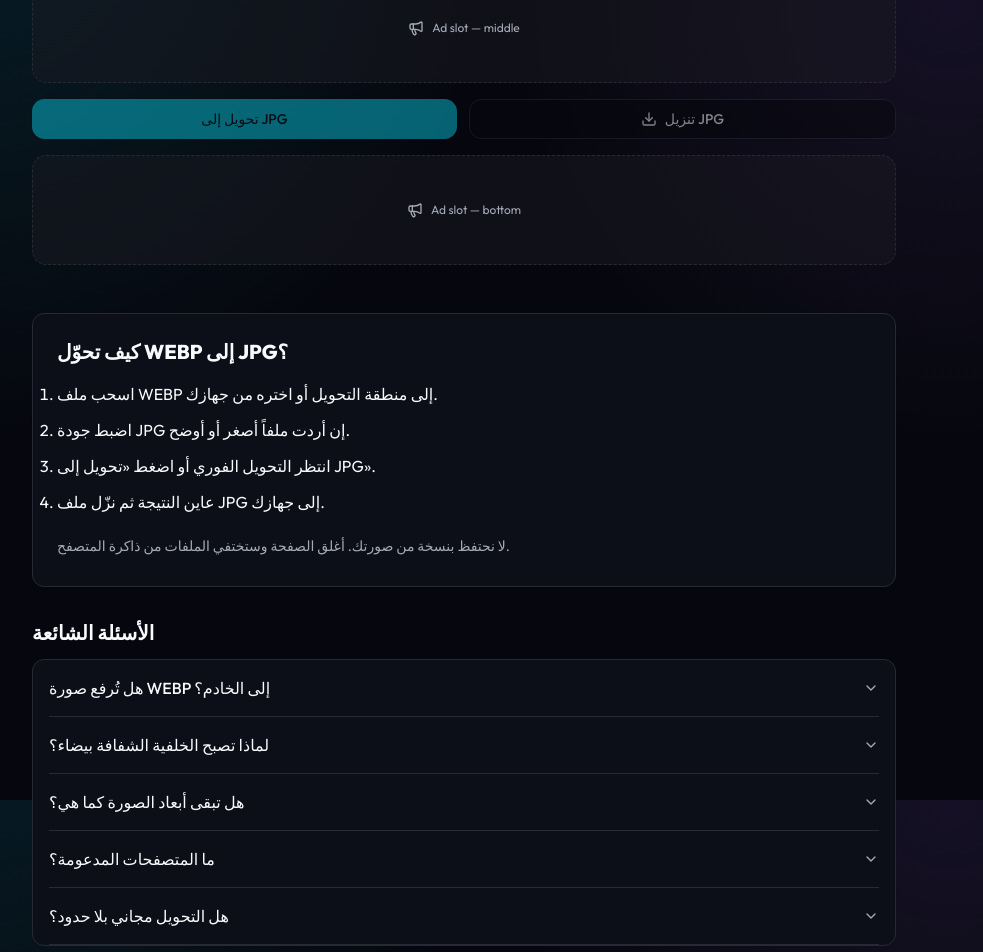
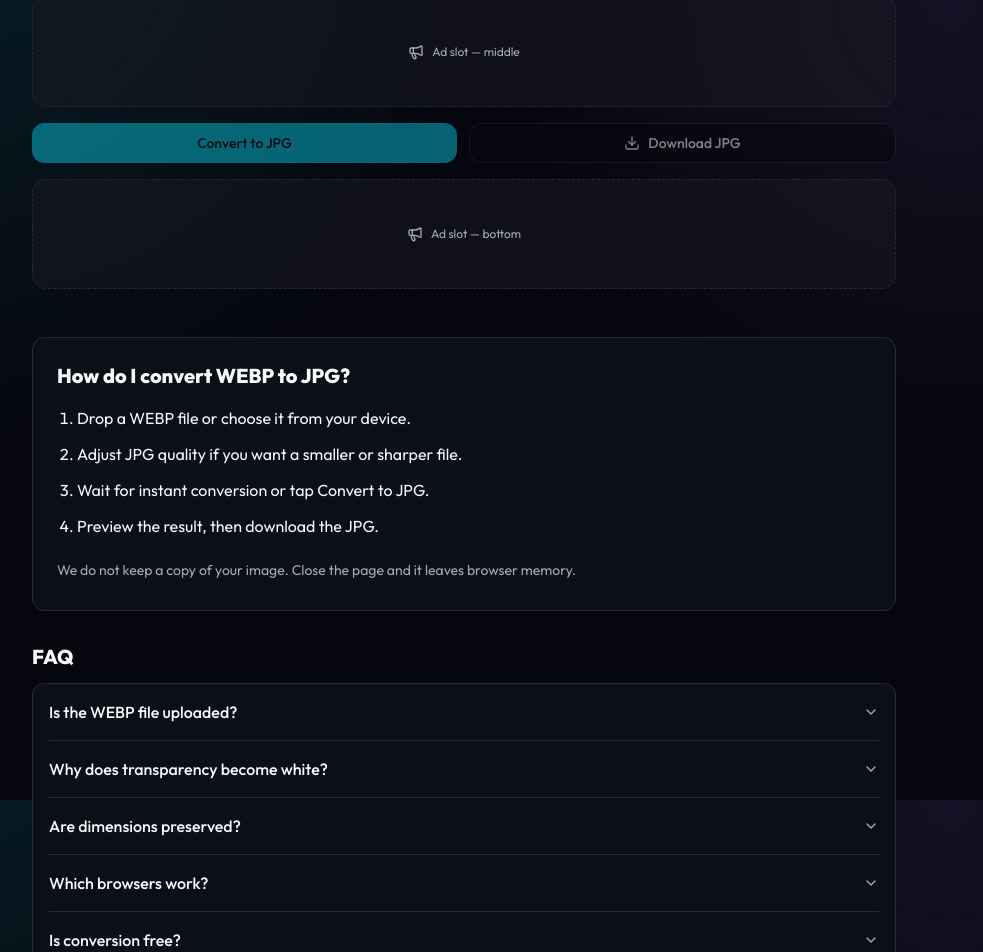
Before and after one commit to abanoubroshdy/qvi-platform, a Next.js app: page /tools/webp-to-jpg in a window 1280 px wide. Shown: the part 800-1752 px from the top of the page, without its empty margins (176-1159 px from the left). Built offline with nearby package versions, Linux system fonts and the light colour scheme; no server answers.

Commit message:
Localize QVI free tools and waitlist into English.
Match the product-first English brand on compressor, WEBP, PNG-to-PDF, and QR pages, and replace the waitlist form with a persistent on-device success state.

Co-authored-by: abanoubroshdy <abanoubroshdy@gmail.com>

```diff
--- a/app/tools/image-compressor/page.tsx
+++ b/app/tools/image-compressor/page.tsx
@@ -3,9 +3,9 @@ import { ToolPage } from "@/components/ToolPage";
 import { ImageCompressor } from "@/components/tools/ImageCompressor";
 import { siteConfig } from "@/lib/site";
 
-const pageTitle = "ضغط الصور أونلاين مجاناً بدون رفع";
+const pageTitle = "Free Image Compressor — No Upload";
 const pageDescription =
-  "اضغط صور JPG و PNG و WEBP مباشرة من المتصفح. الأداة مجانية، فورية، ولا ترفع ملفاتك إلى أي خادم.";
+  "Compress JPG, PNG, and WEBP in your browser. Free, instant, and your files never leave your device.";
 
 export function generateMetadata(): Metadata {
   return {
@@ -16,7 +16,7 @@ export function generateMetadata(): Metadata {
       title: pageTitle,
       description: pageDescription,
       url: `${siteConfig.url}/tools/image-compressor`,
-      locale: "ar_AR",
+      locale: "en_US",
       type: "article",
     },
   };
@@ -24,47 +24,45 @@ export function generateMetadata(): Metadata {
 
 const faqs = [
   {
-    question: "هل تُرفع الصورة إلى الخادم عند الضغط؟",
+    question: "Is my image uploaded to a server?",
     answer:
-      "لا. أداة ضغط الصور في QVI تعمل بالكامل داخل متصفحك باستخدام مكتبة ضغط محلية. الصورة لا تُرسل إلى خوادمنا ولا تُخزَّن لدينا.",
+      "No. QVI’s image compressor runs entirely in your browser with a local compression library. The file is not sent to our servers and is not stored.",
   },
   {
-    question: "ما صيغ الصور المدعومة؟",
-    answer: "يمكنك ضغط ملفات JPG و JPEG و PNG و WEBP و BMP. بعد الضغط يمكنك تنزيل النتيجة فوراً إلى جهازك.",
+    question: "Which formats are supported?",
+    answer: "JPG, JPEG, PNG, WEBP, and BMP. After compression you can download the result immediately.",
   },
   {
-    question: "هل تنخفض جودة الصورة بعد الضغط؟",
+    question: "Will quality drop after compression?",
     answer:
-      "يمكنك التحكم بالجودة عبر شريط النسبة. القيمة 80٪ توازن جيد بين الحجم والوضوح لمعظم الصور. خفّض النسبة إذا احتجت ملفاً أصغر، أو ارفعها إذا كان الوضوح أولوية.",
+      "You control quality with the slider. 80% is a solid default. Lower it for a smaller file, or raise it if sharpness matters more.",
   },
   {
-    question: "هل الأداة مجانية بدون حدود؟",
-    answer:
-      "نعم. لا تحتاج إلى تسجيل حساب، ولا توجد حدود يومية للضغط. يمكنك استخدام الأداة كلما احتجت ذلك.",
+    question: "Is it free with no limits?",
+    answer: "Yes. No account, no daily cap. Use it whenever you need it.",
   },
   {
-    question: "هل تعمل على الجوال؟",
-    answer:
-      "نعم. الصفحة متجاوبة وتعمل على الهواتف والأجهزة اللوحية والحواسيب. اختر الصورة من الاستوديو أو أسقطها إن كنت على حاسوب.",
+    question: "Does it work on mobile?",
+    answer: "Yes. The page is responsive on phones, tablets, and desktops. Pick from the camera roll or drop a file on a computer.",
   },
 ];
 
 const howToSteps = [
-  "اختر صورة من جهازك أو اسحبها إلى منطقة الرفع.",
-  "اضبط شريط الجودة حسب الحجم الذي تحتاجه.",
-  "انتظر الضغط الفوري أو اضغط زر «ضغط الصورة».",
-  "قارن الحجم الأصلي بالحجم الجديد ثم نزّل النتيجة.",
+  "Choose an image or drop it on the upload area.",
+  "Set the quality slider for the size you need.",
+  "Wait for instant compression or tap Compress image.",
+  "Compare original vs compressed size, then download.",
 ];
 
 export default function ImageCompressorPage() {
   return (
     <ToolPage
-      category="أدوات الصور"
-      title="ضغط الصور أونلاين بدون رفع"
-      description="قلّل حجم صورك خلال ثوانٍ مع الإبقاء على الوضوح المناسب للنشر أو الإرسال. المعالجة تتم على جهازك فقط للحفاظ على خصوصيتك."
-      howToTitle="كيف تضغط صورة بهذه الأداة؟"
+      category="Image tools"
+      title="Compress images online — no upload"
+      description="Shrink photos in seconds while keeping enough detail to share or send. Processing stays on your device."
+      howToTitle="How do I compress an image?"
       howToSteps={howToSteps}
-      howToNote="لا نحتفظ بنسخ من صورك، ولا نطلب صلاحيات حساب. أغلق الصفحة متى شئت وستختفي الملفات من ذاكرة المتصفح."
+      howToNote="We do not keep copies of your photos and we do not ask for an account. Close the tab and the files leave browser memory."
       faqs={faqs}
       jsonLdName="Image Compressor | QVI"
       canonicalPath="/tools/image-compressor"
--- a/app/tools/png-to-pdf/page.tsx
+++ b/app/tools/png-to-pdf/page.tsx
@@ -3,9 +3,9 @@ import { ToolPage } from "@/components/ToolPage";
 import { PngToPdf } from "@/components/tools/PngToPdf";
 import { siteConfig } from "@/lib/site";
 
-const pageTitle = "تحويل PNG إلى PDF أونلاين بدون رفع";
+const pageTitle = "Convert PNG to PDF Online — No Upload";
 const pageDescription =
-  "حوّل صور PNG إلى ملف PDF جاهز للمشاركة أو الطباعة من المتصفح. يمكنك دمج عدة صور، والمعالجة محلية بالكامل.";
+  "Turn PNG images into a PDF for sharing or print, entirely in your browser. Merge several images, with fully local processing.";
 
 export function generateMetadata(): Metadata {
   return {
@@ -16,7 +16,7 @@ export function generateMetadata(): Metadata {
       title: pageTitle,
       description: pageDescription,
       url: `${siteConfig.url}/tools/png-to-pdf`,
-      locale: "ar_AR",
+      locale: "en_US",
       type: "article",
     },
   };
@@ -24,47 +24,43 @@ export function generateMetadata(): Metadata {
 
 const faqs = [
   {
-    question: "هل يُرفع ملف PNG إلى الخادم؟",
-    answer:
-      "لا. الأداة تستخدم مكتبة pdf-lib داخل المتصفح لإنشاء المستند محلياً. لا توجد مسارات API لرفع الصور.",
+    question: "Is the PNG uploaded to a server?",
+    answer: "No. The tool uses pdf-lib inside the browser to build the document locally. There is no upload API.",
   },
   {
-    question: "هل يمكن تحويل أكثر من صورة دفعة واحدة؟",
-    answer:
-      "نعم. اختر عدة ملفات PNG وستصبح كل صورة صفحة مستقلة في ملف PDF واحد، مع الحفاظ على ترتيب الاختيار.",
+    question: "Can I convert more than one image?",
+    answer: "Yes. Pick several PNGs and each image becomes its own page in one PDF, in the order you selected.",
   },
   {
-    question: "هل تُحفظ شفافية PNG؟",
-    answer:
-      "نعم قدر الإمكان. التضمين يتم بصيغة PNG داخل PDF، لذلك تبقى المناطق الشفافة كما هي فوق خلفية الصفحة.",
+    question: "Is PNG transparency kept?",
+    answer: "Yes where the format allows. Images are embedded as PNG inside the PDF, so transparent areas stay over the page background.",
   },
   {
-    question: "ما حجم الصفحة الناتج؟",
-    answer:
-      "تُضبط أبعاد كل صفحة حسب الصورة مع حد أقصى قريب من مقاس A4 حتى لا ينتج ملف بعرض غير عملي للعرض أو الطباعة.",
+    question: "What page size do I get?",
+    answer: "Each page follows the image, capped near A4 so the file does not become awkwardly huge to view or print.",
   },
   {
-    question: "هل أحتاج برنامجاً إضافياً؟",
-    answer: "لا. يكفي متصفح حديث. بعد التنزيل يمكنك فتح الملف بأي قارئ PDF على الجوال أو الحاسوب.",
+    question: "Do I need extra software?",
+    answer: "No. A modern browser is enough. After download, open the file in any PDF reader on phone or desktop.",
   },
 ];
 
 const howToSteps = [
-  "اسحب صورة PNG واحدة أو أكثر إلى منطقة التحويل.",
-  "راجع المصغّرات للتأكد من الملفات الصحيحة.",
-  "انتظر إنشاء PDF أو اضغط «تحويل إلى PDF».",
-  "عاين المستند داخل الصفحة ثم نزّله إلى جهازك.",
+  "Drop one or more PNG images on the conversion area.",
+  "Check the thumbnails to confirm the right files.",
+  "Wait for the PDF to build, or tap Convert to PDF.",
+  "Preview the document on the page, then download it.",
 ];
 
 export default function PngToPdfPage() {
   return (
     <ToolPage
-      category="أدوات PDF"
-      title="تحويل PNG إلى PDF بدون رفع"
-      description="اجمع صورك في مستند PDF مرتب خلال ثوانٍ. مناسب للمشاركة، والأرشفة، والطباعة، مع بقاء الملفات على جهازك."
-      howToTitle="كيف تحوّل PNG إلى PDF؟"
+      category="PDF tools"
+      title="Convert PNG to PDF — no upload"
+      description="Collect images into an ordered PDF in seconds. Useful for sharing, archiving, and print — files stay on your device."
+      howToTitle="How do I convert PNG to PDF?"
       howToSteps={howToSteps}
-      howToNote="لا نطلع على صورك ولا نخزّنها. الملف الناتج يُنشأ في المتصفح ثم يُنزَّل إليك مباشرة."
+      howToNote="We never see or store your images. The PDF is created in the browser, then downloaded to you."
       faqs={faqs}
       jsonLdName="PNG to PDF | QVI"
       canonicalPath="/tools/png-to-pdf"
--- a/app/tools/qr-generator/page.tsx
+++ b/app/tools/qr-generator/page.tsx
@@ -3,9 +3,9 @@ import { ToolPage } from "@/components/ToolPage";
 import { QrGenerator } from "@/components/tools/QrGenerator";
 import { siteConfig } from "@/lib/site";
 
-const pageTitle = "مولد رمز QR مجاني أونلاين";
+const pageTitle = "Free QR Code Generator Online";
 const pageDescription =
-  "أنشئ رمز QR لأي رابط أو نص عربي وحمّله كصورة PNG عالية الجودة. التوليد يتم على جهازك دون إرسال المحتوى إلى خادم.";
+  "Create a QR code from any link or text and download a high-quality PNG. Generation runs on your device — nothing is sent to a server.";
 
 export function generateMetadata(): Metadata {
   return {
@@ -16,7 +16,7 @@ export function generateMetadata(): Metadata {
       title: pageTitle,
       description: pageDescription,
       url: `${siteConfig.url}/tools/qr-generator`,
-      locale: "ar_AR",
+      locale: "en_US",
       type: "article",
     },
   };
@@ -24,47 +24,43 @@ export function generateMetadata(): Metadata {
 
 const faqs = [
   {
-    question: "هل يُرسل النص أو الرابط إلى الخادم؟",
-    answer:
-      "لا. رمز QR يُرسم داخل المتصفح بمكتبة qrcode. المحتوى الذي تكتبه لا يُرفع ولا يُحفظ لدينا.",
+    question: "Is my text or URL sent to a server?",
+    answer: "No. The QR code is drawn in the browser with the qrcode library. What you type is not uploaded or stored by us.",
   },
   {
-    question: "هل يدعم الرمز النصوص العربية؟",
-    answer:
-      "نعم. يمكنك إدخال روابط أو نصوص عربية أو إنجليزية. يُفضَّل إبقاء النص مختصراً ليسهل المسح.",
+    question: "Does it support Arabic or other scripts?",
+    answer: "Yes. You can encode Arabic or English text and URLs. Keep the payload short so it stays easy to scan.",
   },
   {
-    question: "ما مستوى تصحيح الخطأ المستخدم؟",
-    answer:
-      "المستوى المتوسط (M) يوازن بين سعة البيانات ومقاومة التشويه الخفيف عند الطباعة أو التصوير.",
+    question: "What error-correction level is used?",
+    answer: "Medium (M) balances data capacity with resistance to light damage when printed or photographed.",
   },
   {
-    question: "بأي صيغة يُحمَّل الرمز؟",
-    answer: "يُنزَّل كصورة PNG مربعة. يمكنك اختيار الحجم من 256 إلى 1024 بكسل حسب الاستخدام.",
+    question: "What format do I download?",
+    answer: "A square PNG. Size can be 256 to 1024 pixels depending on screen or print use.",
   },
   {
-    question: "هل أحتاج تطبيقاً لمسحه لاحقاً؟",
-    answer:
-      "معظم كاميرات الهواتف تقرأ QR مباشرة. للطباعة اختر حجماً أكبر حتى يبقى الرمز واضحاً بعد التصغير.",
+    question: "Do I need an app to scan it later?",
+    answer: "Most phone cameras read QR codes directly. For print, pick a larger size so it stays clear after shrinking.",
   },
 ];
 
 const howToSteps = [
-  "اكتب الرابط أو النص في الحقل المخصص.",
-  "اضبط حجم الصورة حسب العرض أو الطباعة.",
-  "يُنشأ الرمز فوراً، أو اضغط «إنشاء الرمز».",
-  "نزّل صورة PNG واستخدمها في موقعك أو مطبوعاتك.",
+  "Type a URL or any text in the field.",
+  "Set image size for screen or print.",
+  "The code generates instantly, or tap Create code.",
+  "Download the PNG and use it on a site or in print.",
 ];
 
 export default function QrGeneratorPage() {
   return (
     <ToolPage
-      category="أدوات QR"
-      title="مولد رمز QR بدون رفع"
-      description="حوّل أي رابط أو نص إلى رمز QR جاهز للتنزيل. مناسب لبطاقات العمل، والقوائم، وروابط المواقع، مع خصوصية كاملة."
-      howToTitle="كيف تنشئ رمز QR؟"
+      category="QR tools"
+      title="QR code generator — no upload"
+      description="Turn any link or text into a downloadable QR code. Useful for cards, menus, and site URLs, with full privacy."
+      howToTitle="How do I create a QR code?"
       howToSteps={howToSteps}
-      howToNote="لا نسجّل ما تكتبه في الحقل. أغلق الصفحة ولن يبقى أي أثر للمحتوى على خوادمنا لأنه لم يُرسل أصلاً."
+      howToNote="We do not log what you type. Close the page and nothing remains on our servers — it was never sent."
       faqs={faqs}
       jsonLdName="QR Generator | QVI"
       canonicalPath="/tools/qr-generator"
--- a/app/tools/webp-to-jpg/page.tsx
+++ b/app/tools/webp-to-jpg/page.tsx
@@ -3,9 +3,9 @@ import { ToolPage } from "@/components/ToolPage";
 import { WebpToJpg } from "@/components/tools/WebpToJpg";
 import { siteConfig } from "@/lib/site";
 
-const pageTitle = "تحويل WEBP إلى JPG أونلاين بدون رفع";
+const pageTitle = "Convert WEBP to JPG Online — No Upload";
 const pageDescription =
-  "حوّل صور WEBP إلى JPG متوافقة مع كل التطبيقات مباشرة من المتصفح. مجاني، فوري، ولا يرفع ملفاتك إلى أي خادم.";
+  "Convert WEBP images to compatible JPG files in your browser. Free, instant, and nothing is uploaded.";
 
 export function generateMetadata(): Metadata {
   return {
@@ -16,7 +16,7 @@ export function generateMetadata(): Metadata {
       title: pageTitle,
       description: pageDescription,
       url: `${siteConfig.url}/tools/webp-to-jpg`,
-      locale: "ar_AR",
+      locale: "en_US",
       type: "article",
     },
   };
@@ -24,46 +24,43 @@ export function generateMetadata(): Metadata {
 
 const faqs = [
   {
-    question: "هل تُرفع صورة WEBP إلى الخادم؟",
-    answer:
-      "لا. التحويل يتم داخل المتصفح عبر عنصر Canvas. الملف يبقى على جهازك ويُصدَّر كـ JPG محلياً دون أي مسار رفع.",
+    question: "Is the WEBP file uploaded?",
+    answer: "No. Conversion happens in the browser with Canvas. The file stays on your device and is exported as JPG locally.",
   },
   {
-    question: "لماذا تصبح الخلفية الشفافة بيضاء؟",
-    answer:
-      "صيغة JPG لا تدعم الشفافية. لذلك تُرسم الصورة على خلفية بيضاء قبل التصدير حتى لا تظهر مناطق شفافة بلون أسود غير متوقع.",
+    question: "Why does transparency become white?",
+    answer: "JPG has no alpha channel. The image is drawn on a white background so transparent areas do not turn black.",
   },
   {
-    question: "هل تبقى أبعاد الصورة كما هي؟",
-    answer: "نعم. الأداة تنسخ العرض والارتفاع كما هما، وتكتفي بتغيير الصيغة والجودة التي تختارها.",
+    question: "Are dimensions preserved?",
+    answer: "Yes. Width and height stay the same. You only change format and JPEG quality.",
   },
   {
-    question: "ما المتصفحات المدعومة؟",
-    answer:
-      "أي متصفح حديث يدعم عرض WEBP وCanvas، بما في ذلك Chrome وFirefox وSafari وEdge على الجوال والحاسوب.",
+    question: "Which browsers work?",
+    answer: "Any modern browser with WEBP and Canvas support, including Chrome, Firefox, Safari, and Edge on phone and desktop.",
   },
   {
-    question: "هل التحويل مجاني بلا حدود؟",
-    answer: "نعم. لا تحتاج إلى حساب، ولا توجد حدود يومية، ويمكنك تحويل أي عدد من الصور على جهازك.",
+    question: "Is conversion free?",
+    answer: "Yes. No account and no daily limit. Convert as many images as you need on your device.",
   },
 ];
 
 const howToSteps = [
-  "اسحب ملف WEBP إلى منطقة التحويل أو اختره من جهازك.",
-  "اضبط جودة JPG إن أردت ملفاً أصغر أو أوضح.",
-  "انتظر التحويل الفوري أو اضغط «تحويل إلى JPG».",
-  "عاين النتيجة ثم نزّل ملف JPG إلى جهازك.",
+  "Drop a WEBP file or choose it from your device.",
+  "Adjust JPG quality if you want a smaller or sharper file.",
+  "Wait for instant conversion or tap Convert to JPG.",
+  "Preview the result, then download the JPG.",
 ];
 
 export default function WebpToJpgPage() {
   return (
     <ToolPage
-      category="أدوات الصور"
-      title="تحويل WEBP إلى JPG بدون رفع"
-      description="اجعل صور WEBP متوافقة مع البرامج والمواقع التي تفضّل JPG. التحويل فوري وعلى جهازك فقط."
-      howToTitle="كيف تحوّل WEBP إلى JPG؟"
+      category="Image tools"
+      title="Convert WEBP to JPG — no upload"
+      description="Make WEBP files work in apps and sites that prefer JPG. Conversion is instant and stays on your device."
+      howToTitle="How do I convert WEBP to JPG?"
       howToSteps={howToSteps}
-      howToNote="لا نحتفظ بنسخة من صورتك. أغلق الصفحة وستختفي الملفات من ذاكرة المتصفح."
+      howToNote="We do not keep a copy of your image. Close the page and it leaves browser memory."
       faqs={faqs}
       jsonLdName="WEBP to JPG | QVI"
       canonicalPath="/tools/webp-to-jpg"
--- a/components/ToolPage.tsx
+++ b/components/ToolPage.tsx
@@ -60,7 +60,7 @@ export function ToolPage({
     "@type": "HowTo",
     name: howToTitle,
     description,
-    inLanguage: "ar",
+    inLanguage: "en",
     step: howToSteps.map((text, index) => ({
       "@type": "HowToStep",
       position: index + 1,
@@ -79,7 +79,7 @@ export function ToolPage({
       price: "0",
       priceCurrency: "USD",
     },
-    inLanguage: "ar",
+    inLanguage: "en",
     url,
   };
 
@@ -99,7 +99,7 @@ export function ToolPage({
 
       <section className="mt-12 rounded-xl border bg-card p-5 shadow-sm sm:p-6">
         <h2 className="text-xl font-extrabold">{howToTitle}</h2>
-        <ol className="mt-4 list-decimal space-y-3 pr-5 text-sm leading-8 sm:text-base">
+        <ol className="mt-4 list-decimal space-y-3 pl-5 text-sm leading-8 sm:text-base">
           {howToSteps.map((step) => (
             <li key={step}>{step}</li>
           ))}
@@ -108,7 +108,7 @@ export function ToolPage({
       </section>
 
       <section className="mt-8">
-        <h2 className="mb-3 text-xl font-extrabold">الأسئلة الشائعة</h2>
+        <h2 className="mb-3 text-xl font-extrabold">FAQ</h2>
         <Accordion type="single" collapsible className="rounded-xl border bg-card px-4 shadow-sm">
           {faqs.map((faq, index) => (
             <AccordionItem key={faq.question} value={`item-${index}`}>
--- a/components/tools/WebpToJpg.tsx
+++ b/components/tools/WebpToJpg.tsx
@@ -60,7 +60,7 @@ export function WebpToJpg() {
     } catch {
       if (current !== requestId.current) return;
       setResult(null);
-      setError("تعذر تحويل الصورة. تأكد أن الملف بصيغة WEBP صالحة.");
+      setError("Could not convert this image. Make sure the file is a valid WEBP.");
     } finally {
       if (current === requestId.current) setIsConverting(false);
     }
@@ -71,7 +71,7 @@ export function WebpToJpg() {
     if (!next) return;
 
     if (!isWebp(next)) {
-      setError("الصيغة غير مدعومة. اختر ملفاً بصيغة WEBP.");
+      setError("Unsupported format. Choose a WEBP file.");
       return;
     }
 
@@ -101,27 +101,27 @@ export function WebpToJpg() {
     <ToolLayout
       accept="image/webp,.webp"
       onFiles={onFiles}
-      actionLabel="تحويل إلى JPG"
+      actionLabel="Convert to JPG"
       onAction={() => file && convert(file, quality)}
       actionDisabled={!file}
       actionLoading={isConverting}
-      downloadLabel="تنزيل JPG"
+      downloadLabel="Download JPG"
       onDownload={() => {
         if (!result || !file) return;
         const baseName = file.name.replace(/\.[^.]+$/, "");
         downloadBlob(result, `${baseName}.jpg`);
       }}
       downloadDisabled={!result || isConverting}
-      dropTitle="اسحب صورة WEBP هنا أو اضغط للاختيار"
-      dropHint="التحويل يتم داخل المتصفح عبر Canvas. لا يُرفع الملف إلى أي خادم."
+      dropTitle="Drop a WEBP image here or click to choose"
+      dropHint="Conversion uses Canvas in your browser. Nothing is uploaded."
       error={error}
       extra={
         <div className="rounded-xl border bg-card p-4 shadow-sm">
           <div className="mb-3 flex items-center justify-between gap-3">
             <Label htmlFor="jpg-quality" className="text-sm font-bold">
-              جودة JPG
+              JPG quality
             </Label>
-            <span className="text-sm font-semibold tabular-nums text-primary">{quality}٪</span>
+            <span className="text-sm font-semibold tabular-nums text-primary">{quality}%</span>
           </div>
           <div dir="ltr">
             <Slider
@@ -131,11 +131,11 @@ export function WebpToJpg() {
               step={5}
               value={[quality]}
               onValueChange={(value) => setQuality(value[0] ?? 90)}
-              aria-label="جودة JPG"
+              aria-label="JPG quality"
             />
           </div>
           <p className="mt-2 text-xs text-muted-foreground">
-            الشفافية في WEBP تُستبدل بخلفية بيضاء لأن JPG لا يدعم القناة الشفافة.
+            WEBP transparency is filled with white because JPG has no alpha channel.
           </p>
         </div>
       }
@@ -143,20 +143,20 @@ export function WebpToJpg() {
         file ? (
           <div className="grid gap-4 md:grid-cols-2">
             <div>
-              <p className="mb-2 text-sm font-bold">المعاينة</p>
+              <p className="mb-2 text-sm font-bold">Preview</p>
               {/* eslint-disable-next-line @next/next/no-img-element */}
               <img
                 src={resultUrl || previewUrl || ""}
-                alt="معاينة الصورة بعد التحويل إلى JPG"
+                alt="Converted JPG preview"
                 className="max-h-72 w-full rounded-lg border bg-muted/40 object-contain"
               />
               <p className="mt-2 truncate text-xs text-muted-foreground">{file.name}</p>
             </div>
             <div className="grid grid-cols-2 content-start gap-3">
-              <Stat label="حجم WEBP" value={formatBytes(file.size)} />
-              <Stat label="حجم JPG" value={result ? formatBytes(result.size) : isConverting ? "جارٍ التحويل..." : "—"} />
-              <Stat label="الأبعاد" value={resultUrl ? "نُسخت كما هي" : "—"} />
-              <Stat label="الحالة" value={isConverting ? "جارٍ التحويل" : result ? "جاهز للتنزيل" : "بانتظار الصورة"} />
+              <Stat label="WEBP size" value={formatBytes(file.size)} />
+              <Stat label="JPG size" value={result ? formatBytes(result.size) : isConverting ? "Converting..." : "—"} />
+              <Stat label="Dimensions" value={resultUrl ? "Unchanged" : "—"} />
+              <Stat label="Status" value={isConverting ? "Converting" : result ? "Ready to download" : "Waiting for an image"} />
             </div>
           </div>
         ) : undefined
--- a/lib/image.ts
+++ b/lib/image.ts
@@ -10,7 +10,7 @@ export function loadImageFromFile(file: File): Promise<HTMLImageElement> {
 
     image.onerror = () => {
       URL.revokeObjectURL(url);
-      reject(new Error("تعذر قراءة الصورة"));
+      reject(new Error("Could not read the image"));
     };
 
     image.src = url;
@@ -26,7 +26,7 @@ export function canvasToBlob(
     canvas.toBlob(
       (blob) => {
         if (blob) resolve(blob);
-        else reject(new Error("تعذر تصدير الصورة"));
+        else reject(new Error("Could not export the image"));
       },
       type,
       quality,
```
Also changed, not shown: components/WaitlistForm.tsx (+25 -5 lines), components/tools/ImageCompressor.tsx (+21 -26 lines), components/tools/PngToPdf.tsx (+13 -13 lines), components/tools/QrGenerator.tsx (+16 -16 lines).
